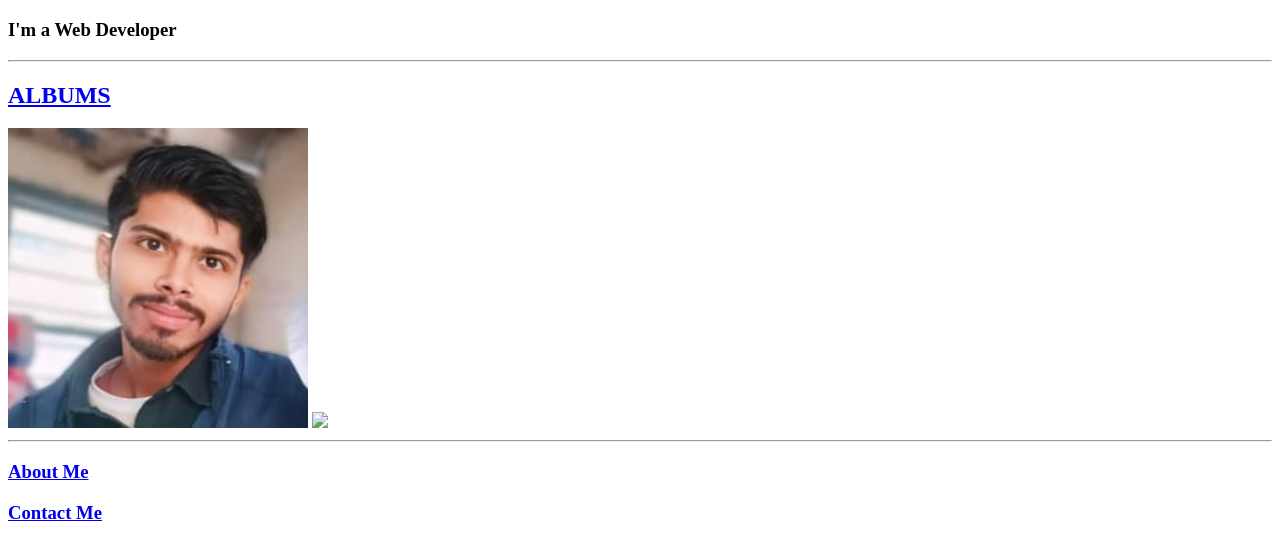
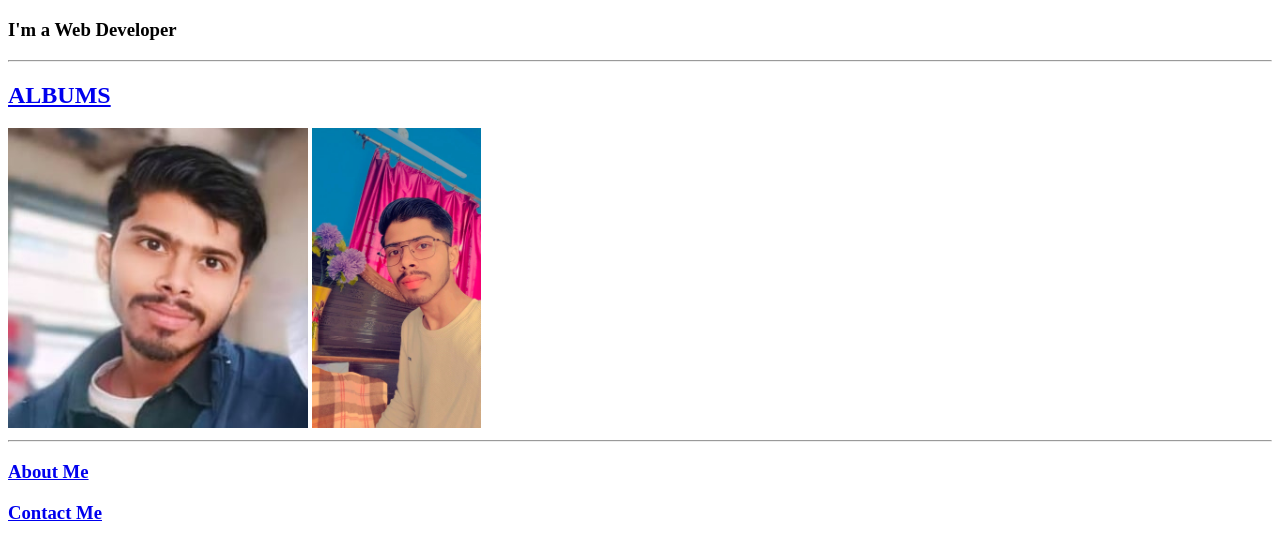
Before and after one commit to Saurabhkumar18/project1, a plain HTML site: page index.html in a window 1280 px wide. Shown: the part 61-618 px from the top of the page. Drawn offline with Linux system fonts and the light colour scheme.

Commit message:
Update index.html

```diff
--- a/index.html
+++ b/index.html
@@ -10,7 +10,7 @@
     <H3>I'm a Web Developer</H3>
     <hr>
     <h2><a href="./gallery.html"> ALBUMS</a></h2>
-    <img src="./saurabh.jpg" height="300"/> <img src="../assets/images/pic.jpg" height="300"/>
+    <img src="./saurabh.jpg" height="300"/> <img src="./pic.jpg" height="300"/>
 
 
     <Hr/>
```
